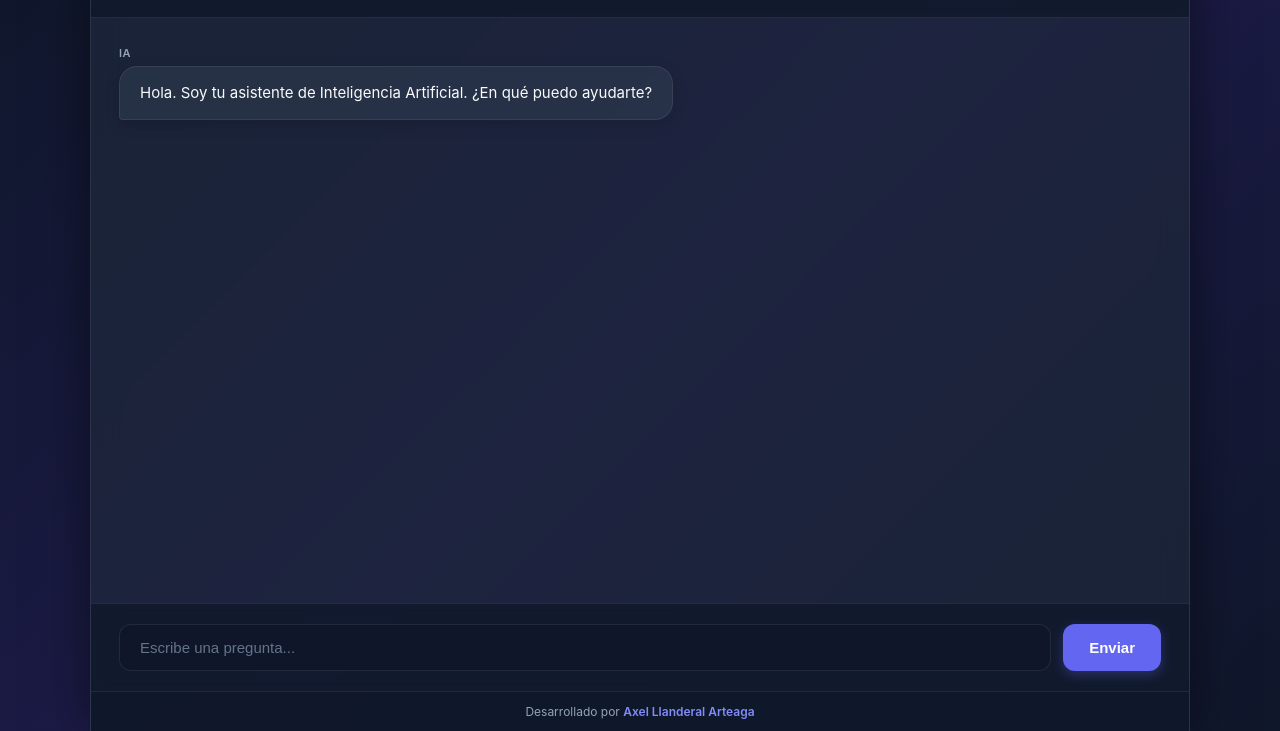
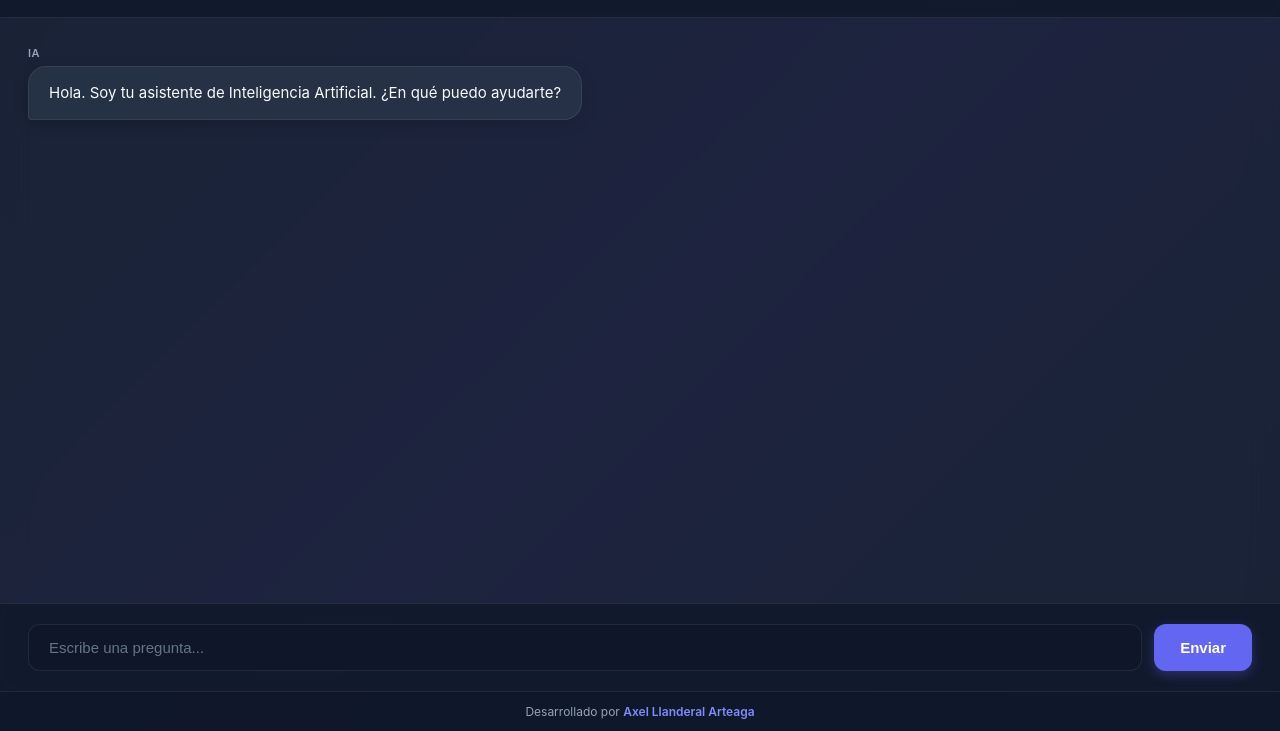
Before and after one commit to AxelLlanderal/1.2-aplicaciones-web-ia, a plain HTML site: page index.html in a window 1280 px wide. Shown: the part 69-800 px from the top of the page. Drawn offline with nearby package versions, Linux system fonts and the light colour scheme.

Commit message:
Arreglo del estilo basico

```diff
--- a/assets/css/styles.css
+++ b/assets/css/styles.css
@@ -29,15 +29,13 @@ html, body {
    display: flex;
    flex-direction: column;
    height: 100vh;
-   width: 100%;
-   max-width: 1100px;
-   margin: 0 auto;
+   width: 100vw;
+   max-width: 100%;
+   margin: 0;
    background: var(--card-bg);
    backdrop-filter: blur(16px);
    -webkit-backdrop-filter: blur(16px);
-   border-left: 1px solid var(--border-color);
-   border-right: 1px solid var(--border-color);
-   box-shadow: 0 0 50px rgba(0, 0, 0, 0.5);
+   box-shadow: none;
 }
 
 .header {
@@ -57,6 +55,7 @@ html, body {
    font-weight: 700;
    letter-spacing: -0.5px;
    background: linear-gradient(90deg, #ffffff, #818cf8);
+   background-clip: text;
    -webkit-background-clip: text;
    -webkit-text-fill-color: transparent;
 }
```
